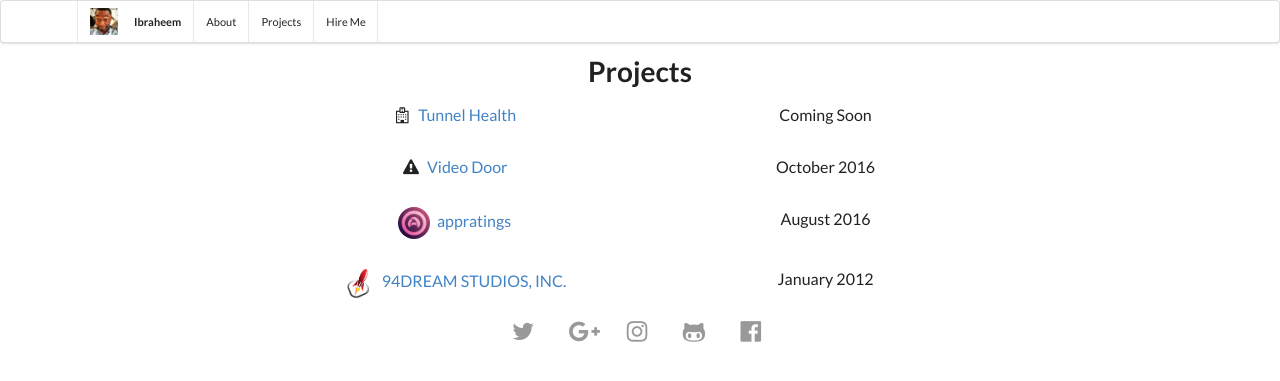
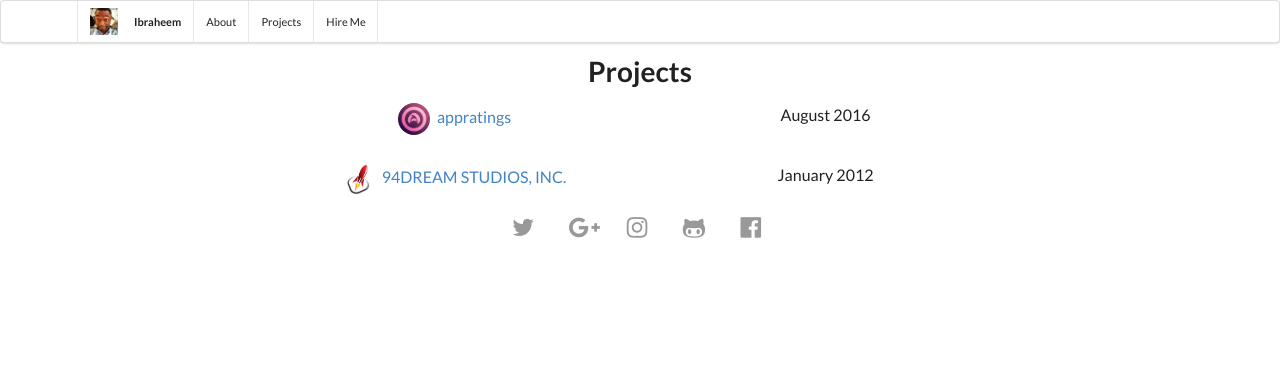
Before and after one commit to ibraheem4/ibraheem4.github.io, a Jekyll site: the page built from _pages/projects.html, in a window 1280 px wide. Shown: the top 381 px of the page. Built offline with Jekyll 4.4.1, drawn with Linux system fonts in a browser that asks for light colours; nearby versions of some CDN libraries; some web fonts are replaced; library files that are not in the unit come from our copies.

Commit message:
Update favicon, remove incomplete projects

```diff
--- a/_pages/projects.html
+++ b/_pages/projects.html
@@ -6,24 +6,6 @@
 <div class="ui text container">
   <h1 class="ui center aligned header">Projects</h1>
   <div class="ui two column stackable relaxed grid">
-    <div class="center aligned column">
-      <i class="hospital icon"></i>
-      <a href="http://www.tunnelhealth.com">
-        Tunnel Health
-      </a>
-    </div>
-    <div class="center aligned column">
-      Coming Soon
-    </div>
-    <div class="center aligned column">
-      <i class="warning sign icon"></i>
-      <a href="http://www.video-door.com">
-        Video Door
-      </a>
-    </div>
-    <div class="center aligned column">
-      October 2016
-    </div>
     <div class="center aligned column">
       <img class="ui avatar image" src="{{ site.baseurl }}assets/ico/projects/appratings.png">
       <a href="http://www.appratings.com">
```
Also changed, not shown: favicon.ico, 1 other file.
